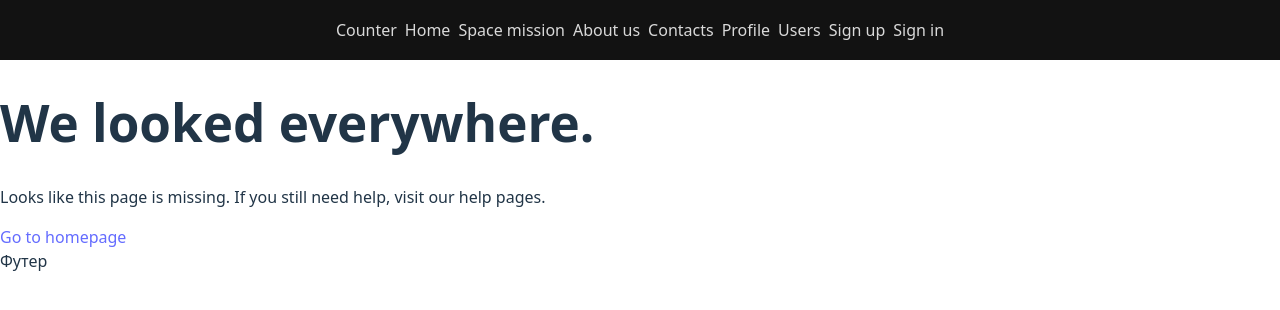
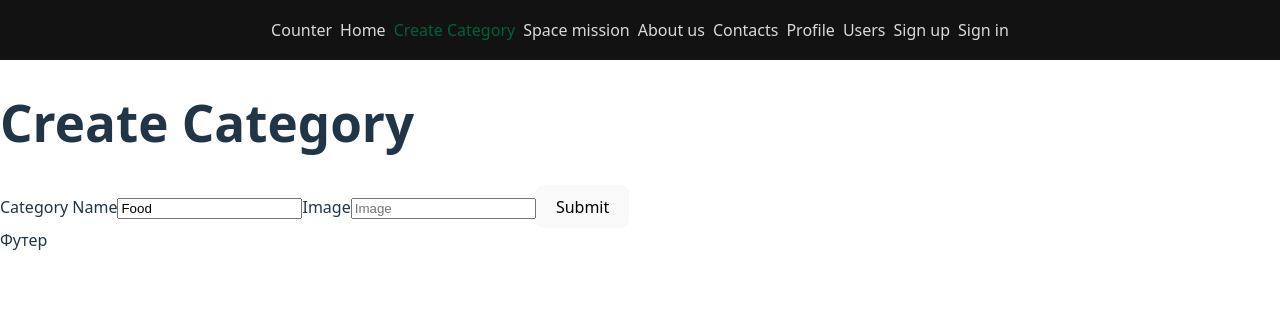
Before and after one commit to waldemar-tschaikowski/react_store, a React (Vite) app: page /categories/create in a window 1280 px wide. Shown: the top 310 px of the page. Built offline with nearby package versions, Linux system fonts and the light colour scheme.

Commit message:
Create Category

```diff
--- a/src/App.tsx
+++ b/src/App.tsx
@@ -15,6 +15,7 @@ import UsersPage from "./pages/UsersPage";
 import UserPage from "./pages/UserPage";
 import RegisterPage from "./pages/RegisterPage";
 import LoginPage from "./pages/LoginPage";
+import CreateCategory from "./pages/CreateCategory";
 
 function App() {
   return (
@@ -23,6 +24,9 @@ function App() {
         <Routes>
           <Route path="/" element={<MainLayout />}>
             <Route index element={<Home />} />
+
+            <Route path="/categories/create" element={<CreateCategory />} />
+
             <Route path="/counter" element={<Counter />} />
             <Route path="/space-mission" element={<SpaceMission />} />
             <Route path="/about" element={<About />} />
--- a/src/components/NavBar/index.tsx
+++ b/src/components/NavBar/index.tsx
@@ -13,6 +13,11 @@ export default function NavBar() {
       <NavLink to="/" className={getClasses}>
         Home
       </NavLink>
+
+       <NavLink to="/categories/create" className={getClasses}>
+        Create Category
+      </NavLink>
+
       <NavLink to="/space-mission" className={getClasses}>
         Space mission
       </NavLink>
--- /dev/null
+++ b/src/pages/CreateCategory/index.tsx
@@ -0,0 +1,60 @@
+import axios from "axios";
+import { Formik, Form, Field } from "formik";
+
+interface CategoryFormValues {
+  name: string;
+  image: string;
+}
+
+const CreateCategory = () => {
+  const initialValues: CategoryFormValues = {
+    name: "Food",
+    image: "",
+  };
+
+  const fetchCreateCategory = async (
+    values: CategoryFormValues,
+    resetForm: () => void,
+  ) => {
+    try {
+      const { data } = await axios.post(
+        "https://api.escuelajs.co/api/v1/categories/",
+        values,
+      );
+
+      console.log(data);
+
+      alert(`Создано: ${data.name}`);
+
+      resetForm();
+    } catch (e: any) {
+      alert(`Ошибка: ${e.message}`);
+    }
+  };
+
+  return (
+    <div>
+      <h1>Create Category</h1>
+
+      <Formik
+        initialValues={initialValues}
+        onSubmit={(values, actions) => {
+          fetchCreateCategory(values, actions.resetForm);
+          actions.setSubmitting(false);
+        }}
+      >
+        <Form>
+          <label htmlFor="name">Category Name</label>
+          <Field id="name" name="name" placeholder="Name" />
+
+          <label htmlFor="image">Image</label>
+          <Field id="image" name="image" placeholder="Image" />
+
+          <button type="submit">Submit</button>
+        </Form>
+      </Formik>
+    </div>
+  );
+};
+
+export default CreateCategory;
```
